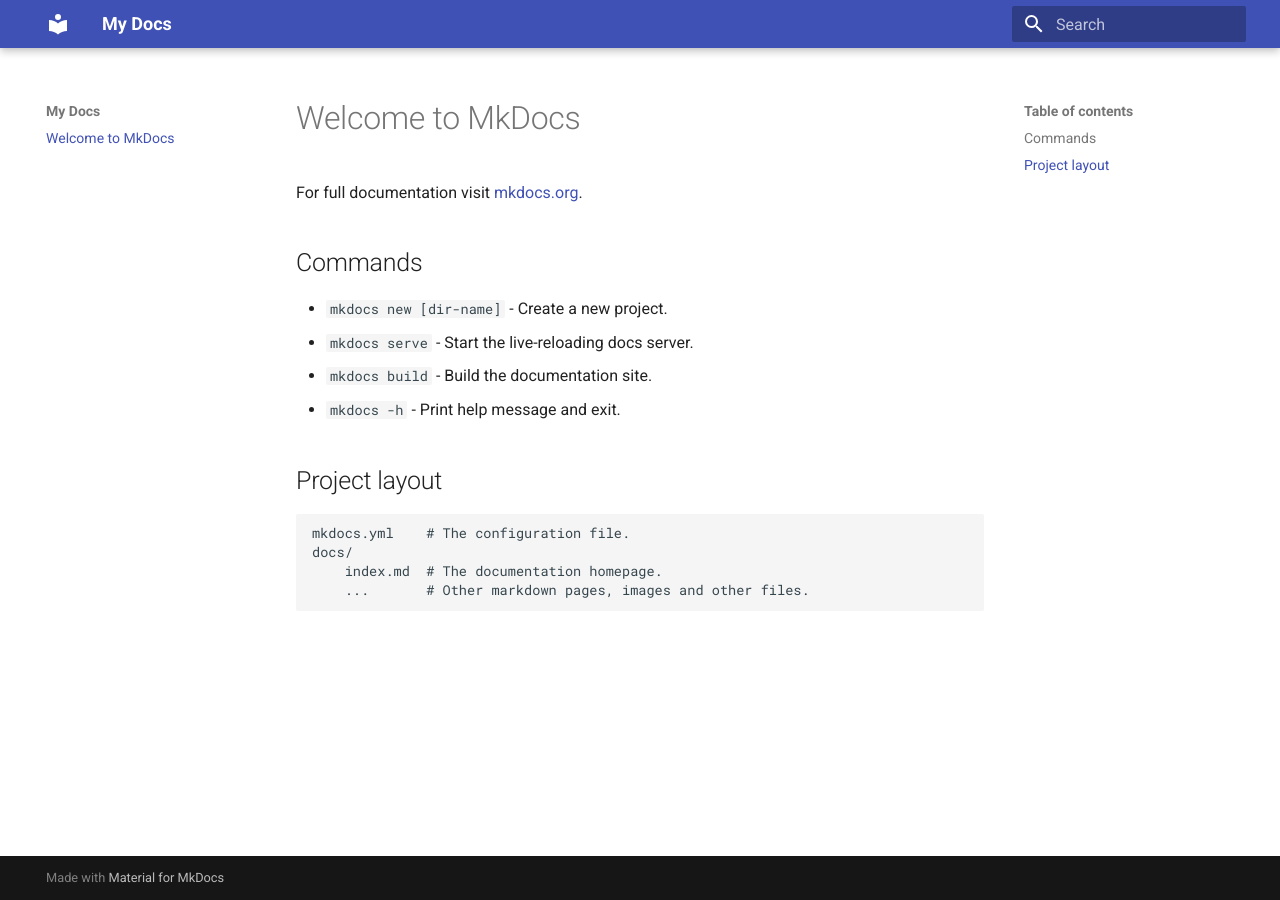
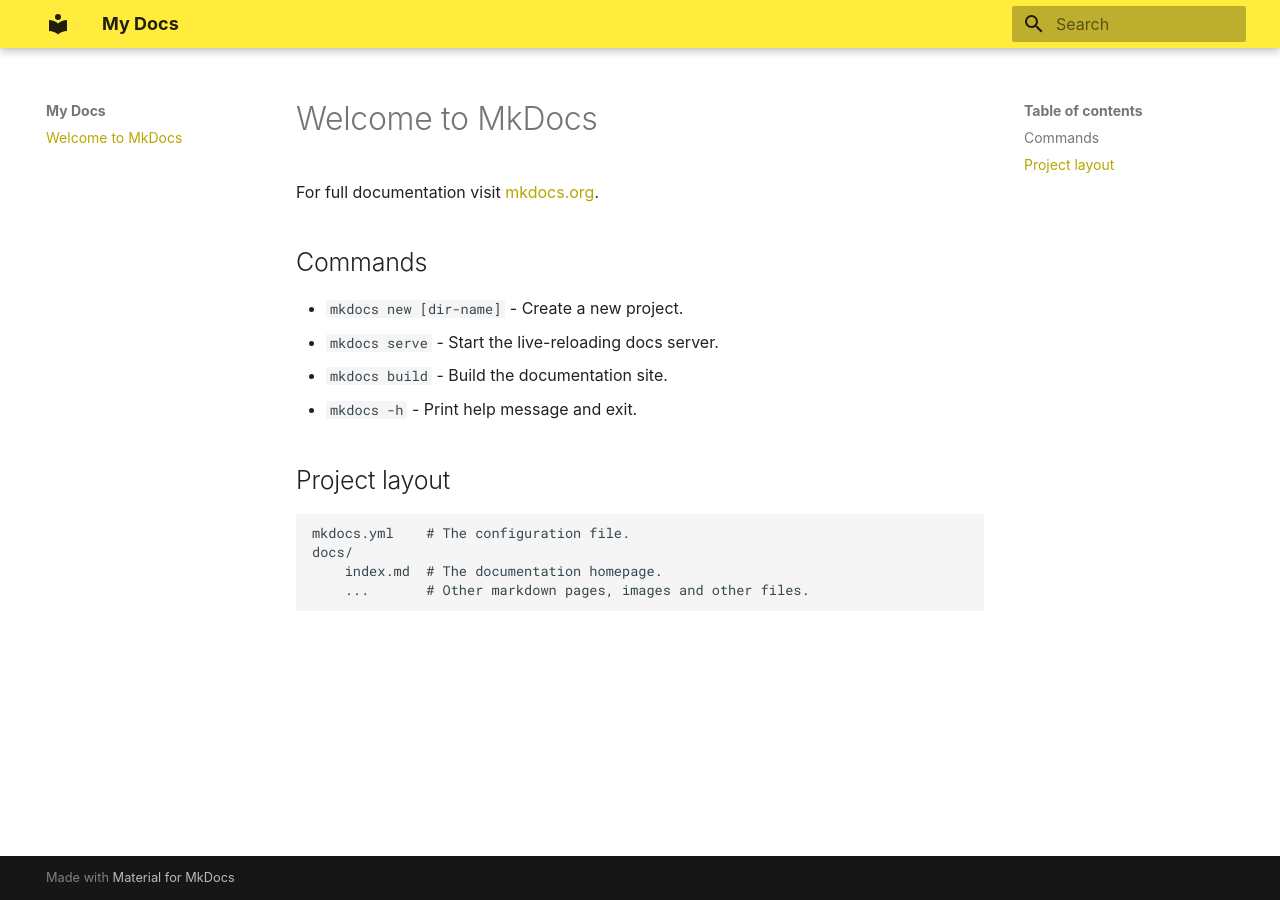
Before and after one commit to YukiS7717/lol_seiza-lol, an MkDocs documentation site: the page built from docs/index.md, in a window 1280 px wide. Built offline with MkDocs 1.6.1 and Material for MkDocs 9.7.7, drawn with Linux system fonts in a browser that asks for light colours; some web fonts are replaced.

Commit message:
Theme 条件追加

```diff
--- a/mkdocs.yml
+++ b/mkdocs.yml
@@ -2,3 +2,10 @@
 
 theme:
   name: material
+  palette:
+    primary: yellow
+  font:
+    text: UD Digi Kyokasho NK-R
+
+markdown_extensions:
+  - admonition
```
